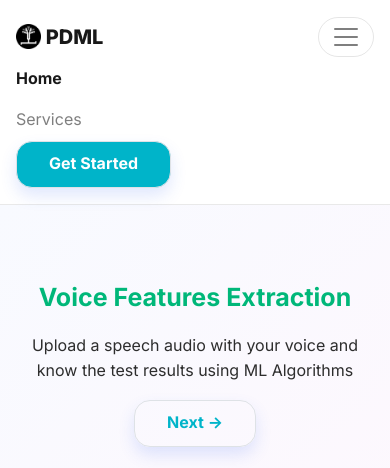
After one commit to 19ska/Parkinsons-Disease, a Python web app: template Flask Project/templates/voice-file-upload.html in a window 390 px wide, after a click on "Toggle navigation". The commit adds this page. Shown: the top 468 px of the page. Run offline with Jinja, Linux system fonts and the light colour scheme; the template is opened without the code that fills it, so the values that code supplies are empty; some libraries are stand-ins or nearby versions.

Commit message:
major updates like fileuploadation, and telgram bots

```diff
--- a/Flask Project/requiremnts.txt
+++ b/Flask Project/requiremnts.txt
@@ -5,3 +5,7 @@ xgboost==1.7.5
 eyed3==0.9.7
 ffmpeg==1.4
 matplotlib==3.7.1
+pyTelegramBotAPI==4.10.0
+praat-parselmouth==0.4.3
+seaborn==0.12.2
+my-voice-analysis==0.7
--- a/Flask Project/templates/prediction-data-entry.html
+++ b/Flask Project/templates/prediction-data-entry.html
@@ -56,7 +56,7 @@
         <div class="container py-4 py-xl-5">
             <div class="row mb-5">
                 <div class="col-md-8 col-xl-6 text-center mx-auto">
-                    <p class="font-weight-bold text-success mb-2">Enter the data</p>
+                    <p class="font-weight-bold text-success mb-2" style="font-size: 18px;">Enter the data</p>
                     <!-- <h2 class="font-weight-bold"><strong>What People Say About us</strong></h2>
                     <p class="text-muted">No matter the project, our team can handle it.&nbsp;</p> -->
                 </div>
--- /dev/null
+++ b/Flask Project/templates/voice-file-upload.html
@@ -0,0 +1,228 @@
+<!DOCTYPE html>
+<html lang="en">
+
+<head>
+    <meta charset="utf-8">
+    <meta name="viewport" content="width=device-width, initial-scale=1.0, shrink-to-fit=no">
+    <title>PMDL Voice</title>
+    <link rel="icon" type="image/x-icon" href="static/images/logo.ico">
+    <link rel="stylesheet" href="static/assets/bootstrap/css/bootstrap.min.css?h=a884aa3b60a93ebd290b9fa341049391">
+    <link rel="stylesheet" href="https://fonts.googleapis.com/css?family=Inter:300italic,400italic,600italic,700italic,800italic,400,300,600,700,800&amp;display=swap">
+    <link rel="stylesheet" href="https://cdnjs.cloudflare.com/ajax/libs/animate.css/3.5.2/animate.min.css">
+    <link rel="stylesheet" href="static/assets/css/Banner-Heading-Image-images.css?h=4f3cfa46e40e236365345fc77963f4b8">
+</head>
+
+<body>
+    <!-- Start: Navbar Centered Links -->
+    <nav class="navbar navbar-light navbar-expand-md sticky-top navbar-shrink py-3" id="mainNav">
+        <div class="container">
+          <a class="navbar-brand d-flex align-items-center" data-bss-hover-animate="pulse" href="/">
+            <img src="static/images/logo.ico" alt="" srcset="" width="25px" height="25px"> &nbsp;
+            <span><strong>PDML</strong>
+              </span>
+            </a>
+            <button data-toggle="collapse" class="navbar-toggler" data-target="#navcol-3"><span class="sr-only">Toggle navigation</span><span class="navbar-toggler-icon"></span></button>
+            <div class="collapse navbar-collapse" id="navcol-3">
+                <ul class="navbar-nav mx-auto">
+                    <li class="nav-item"><a class="nav-link active" data-bss-hover-animate="pulse" href="/">Home</a></li>
+                    <li class="nav-item"><a class="nav-link" data-bss-hover-animate="pulse" href="#servicesss">Services</a></li>
+                </ul>
+                <a class="btn btn-info border rounded shadow" role="button" data-bss-hover-animate="pulse" href="/select">Get Started</a>
+            </div>
+        </div>
+      </nav>
+      <!-- End: Navbar Centered Links -->
+
+    <header class="bg-primary-gradient" id="header" style="display: block;">
+        <!-- Start: Voice Feature Headings -->
+        <div class="container py-4 py-xl-5">
+            <div class="row py-5">
+                <div class="col-md-6 text-center text-md-left d-flex d-sm-flex d-md-flex justify-content-center align-items-center justify-content-md-start align-items-md-center justify-content-xl-end mb-4">
+                    <div style="max-width: 450px;">
+                        <p class="font-weight-bold text-success mb-2" style="font-size: 25px;">Voice Features Extraction</p>
+                        <p class="my-3">Upload a speech audio with your voice and know the test results using ML Algorithms</p>
+                        <center><button class="btn btn-outline-info border rounded shadow" role="button" data-bss-hover-animate="pulse" type="button" onclick="question_one();">Next -></button></center>
+                    </div>
+                </div>
+                <div class="col-md-6 mb-4">
+                    <div class="p-5 mx-lg-5" style="background: url(&quot;/assets/img/blob.svg?h=6d33157a34a70dbf84eebff502fc118a&quot;) center / contain no-repeat;">
+                        <lottie-player src="https://assets8.lottiefiles.com/packages/lf20_bXsnEx.json" mode="normal" loop="" autoplay="" speed="1.5"></lottie-player>
+                    </div>
+                </div>
+            </div>
+        </div><!-- End: Feature Headings -->
+    </header>
+
+    <header class="bg-primary-gradient" id="question_two" style="display: none;">
+        <!-- Start: Voice Feature Q1 -->
+        <div class="container py-4 py-xl-5">
+            <div class="row py-5">
+                <div class="col-md-6">
+                    <div class="p-5 mx-lg-5" style="background: url(&quot;/assets/img/blob.svg?h=6d33157a34a70dbf84eebff502fc118a&quot;) center / contain no-repeat;">
+                        <lottie-player src="https://assets2.lottiefiles.com/packages/lf20_owkzfxim.json" mode="normal" loop="" autoplay="" speed="1.5"></lottie-player>
+                    </div>
+                </div>
+                <div class="col-md-6 text-center text-md-left d-flex d-sm-flex d-md-flex justify-content-center align-items-center justify-content-md-start align-items-md-center justify-content-xl-end mb-4">
+                    <div style="max-width: 450px;">
+                        <p class="font-weight-bold text-success mb-2" style="font-size: 25px;">Do have voice recordings? </p>
+                        <p class="my-3">Select You Options</p>
+                        <div class="row py-5">
+                            <div class="col-md-6">
+                                <center>
+                                    <button class="btn btn-outline-info border rounded shadow" role="button" data-bss-hover-animate="pulse" type="button" onclick="question_two_yes();">Yes
+                                        <svg xmlns="http://www.w3.org/2000/svg" width="16" height="16" fill="currentColor" class="bi bi-emoji-smile-fill" viewBox="0 0 16 16">
+                                            <path d="M8 16A8 8 0 1 0 8 0a8 8 0 0 0 0 16zM7 6.5C7 7.328 6.552 8 6 8s-1-.672-1-1.5S5.448 5 6 5s1 .672 1 1.5zM4.285 9.567a.5.5 0 0 1 .683.183A3.498 3.498 0 0 0 8 11.5a3.498 3.498 0 0 0 3.032-1.75.5.5 0 1 1 .866.5A4.498 4.498 0 0 1 8 12.5a4.498 4.498 0 0 1-3.898-2.25.5.5 0 0 1 .183-.683zM10 8c-.552 0-1-.672-1-1.5S9.448 5 10 5s1 .672 1 1.5S10.552 8 10 8z"/>
+                                        </svg>
+                                    </button>
+                                </center>
+                            </div>
+                            <div class="col-md-6">
+                                <center>
+                                    <button class="btn btn-outline-info border rounded shadow" role="button" data-bss-hover-animate="pulse" type="button" onclick="question_two_no();">No
+                                        <svg xmlns="http://www.w3.org/2000/svg" width="16" height="16" fill="currentColor" class="bi bi-emoji-frown-fill" viewBox="0 0 16 16">
+                                            <path d="M8 16A8 8 0 1 0 8 0a8 8 0 0 0 0 16zM7 6.5C7 7.328 6.552 8 6 8s-1-.672-1-1.5S5.448 5 6 5s1 .672 1 1.5zm-2.715 5.933a.5.5 0 0 1-.183-.683A4.498 4.498 0 0 1 8 9.5a4.5 4.5 0 0 1 3.898 2.25.5.5 0 0 1-.866.5A3.498 3.498 0 0 0 8 10.5a3.498 3.498 0 0 0-3.032 1.75.5.5 0 0 1-.683.183zM10 8c-.552 0-1-.672-1-1.5S9.448 5 10 5s1 .672 1 1.5S10.552 8 10 8z"/>
+                                        </svg>
+                                    </button>
+                                </center>
+                            </div>
+                        </div>
+                    </div>
+                </div>
+            </div>
+        </div><!-- End: Voice Feature Q1 -->
+    </header>
+
+    <header class="bg-primary-gradient" id="question_three" style="display: none;" onclick="question_three();">
+        <!-- Start: Voice Feature Q2 -->
+        <div class="container py-4 py-xl-5">
+            <div class="row py-5">
+                <div class="col-md-6 text-center text-md-left d-flex d-sm-flex d-md-flex justify-content-center align-items-center justify-content-md-start align-items-md-center justify-content-xl-end mb-4">
+                    <div style="max-width: 450px;">
+                        <p class="font-weight-bold text-success mb-2" style="font-size: 25px;">General Instructions</p>
+                        <p class="my-3">1. Make sure you audio file is minimum of 2.30 seconds.</p>
+                        <p class="my-3">2. Make sure you have recorded in the noise cancelation room.</p>
+                        <p class="my-3">3. Only mp3, mp4, wav file dormats are accepted.</p>
+                        <p class="my-3">4. Do not upload video files consting mp4 format.</p>
+                        <p class="my-3">5. Maximum file size is 15mb.</p>
+                        <center><button class="btn btn-outline-info border rounded shadow" role="button" data-bss-hover-animate="pulse" type="button" onclick="question_one();">Next -></button></center>
+                    </div>
+                </div>
+                <div class="col-md-6 mb-4">
+                    <div class="p-5 mx-lg-5" style="background: url(&quot;/assets/img/blob.svg?h=6d33157a34a70dbf84eebff502fc118a&quot;) center / contain no-repeat;">
+                        <lottie-player src="https://assets1.lottiefiles.com/packages/lf20_MO5MPFgTv1.json" mode="normal" loop="" autoplay="" speed="1.5"></lottie-player>
+                    </div>
+                </div>
+            </div>
+        </div><!-- End: Voice Feature Q3 -->
+    </header>
+
+    <header class="bg-primary-gradient" id="question_four" style="display: none;" onclick="question_four();">
+        <!-- Start: Voice Feature Headings -->
+        <div class="container py-4 py-xl-5">
+            <div class="row py-5">
+                <div class="col-md-6 text-center text-md-left d-flex d-sm-flex d-md-flex justify-content-center align-items-center justify-content-md-start align-items-md-center justify-content-xl-end mb-4">
+                    <div style="max-width: 450px;">
+                        <p class="font-weight-bold text-success mb-2" style="font-size: 25px;">Upload Audio File</p>
+                        <p class="my-3">Upload a speech audio with your voice and know the test results using ML Algorithms</p>
+                        <form method="POST"action="/upload" enctype=multipart/form-data>
+                            <input class="form-control" type="file" id="audioFileInput" name="file" accept=".mp3, .mp4, .wav"> <br>
+                            <center><button class="btn btn-outline-info border rounded shadow" role="button" data-bss-hover-animate="pulse" type="submit" style="display: none;" id="uploadsss">Upload</button></center>
+                            <!-- <p class="my-3" style="color: red;" id="error" style="display: none;">Error: File size is large.Upto 15mb is allowed</p> -->
+                        </form>
+                        <center><button class="btn btn-outline-info border rounded shadow" role="button" data-bss-hover-animate="pulse" type="button" onclick="file_validate();" style="display: block;"id="validatesss">Next-></button></center>
+                    </div>
+                </div>
+                <div class="col-md-6 mb-4">
+                    <div class="p-5 mx-lg-5" style="background: url(&quot;/assets/img/blob.svg?h=6d33157a34a70dbf84eebff502fc118a&quot;) center / contain no-repeat;">
+                        <lottie-player src="https://assets8.lottiefiles.com/packages/lf20_bXsnEx.json" mode="normal" loop="" autoplay="" speed="1.5"></lottie-player>
+                    </div>
+                </div>
+            </div>
+        </div><!-- End: Feature Headings -->
+    </header>
+
+    <section class="py-5">
+        <!-- Start: Testimonials -->
+        <div class="container py-4 py-xl-5">
+
+        </div>
+        <!-- End: Testimonials -->
+    </section>
+    <!-- Start: Footer Multi Column -->
+    <footer class="bg-primary-gradient">
+        <div class="container py-4 py-lg-5">
+            <hr>
+            <div class="text-muted d-flex justify-content-between pt-3">
+                <p class="mb-0">Copyright © 2023 PMDL</p>
+            </div>
+        </div>
+    </footer>
+    <!-- End: Footer Multi Column -->
+    <script>
+        function question_one(){
+            document.getElementById("header").style.display="none";
+            document.getElementById("question_two").style.display="block";
+            document.getElementById("question_three").style.display="none";
+            document.getElementById("question_four").style.display="none";
+        }
+        function question_two_yes(){
+            document.getElementById("header").style.display="none";
+            document.getElementById("question_two").style.display="none";
+            document.getElementById("question_three").style.display="block";
+            document.getElementById("question_four").style.display="none";
+        }
+        function question_three(){
+            document.getElementById("header").style.display="none";
+            document.getElementById("question_two").style.display="none";
+            document.getElementById("question_three").style.display="none";
+            document.getElementById("question_four").style.display="block";
+        }
+        function file_validate(){
+            Swal.fire({
+            title: 'Do you want to continue?',
+            showDenyButton: true,
+            confirmButtonText: 'Yes',
+            denyButtonText: `No`,
+            }).then((result) => {
+            /* Read more about isConfirmed, isDenied below */
+            if (result.isConfirmed) {
+                var input = document.getElementById("audioFileInput");
+                var file = input.files;
+                if(file.length==0){
+                    Swal.fire('No File Choosen', '', 'error')
+                   // alert("No File Chosen");
+                    return false;
+                }
+
+                var fileSize = Math.round((file[0].size / 1024));
+
+                if (fileSize <= 20*1024) {
+                    Swal.fire('Your file has been accepted,click on upload to get results.', '', 'success')
+                    document.getElementById("uploadsss").style.display="block";
+                    document.getElementById("validatesss").style.display="none";
+                    //alert("Uploaded");
+                } else {
+                    totalsize=fileSize/1024;
+                    Swal.fire('File size is too large.only 15mb is allowed. Current file size is:'+fileSize+'kb = '+totalsize+'mb','','error')
+                    document.getElementById("error").style.display="block";
+                    //alert("Error! File too large");
+                }
+                // Swal.fire('Saved!', '', 'success')
+            } else if (result.isDenied) {
+                Swal.fire('File not uploaded', '', 'error')
+            }
+            })
+
+        }
+    </script>
+    <script src="sweetalert2.all.min.js"></script>
+    <script src="https://cdnjs.cloudflare.com/ajax/libs/jquery/3.6.0/jquery.min.js"></script>
+    <script src="https://cdnjs.cloudflare.com/ajax/libs/twitter-bootstrap/4.6.1/js/bootstrap.bundle.min.js"></script>
+    <script src="https://cdn.jsdelivr.net/npm/@lottiefiles/lottie-player@1.5.7/dist/lottie-player.min.js"></script>
+    <script src="static/assets/js/bs-init.js?h=204f7443d4f5b0aced5b29f8710544b2"></script>
+    <script src="static/assets/js/bold-and-bright.js?h=78569998362133b84a76614652f3624f"></script>
+    <!-- Sweet alert -->
+    <script src="https://cdn.jsdelivr.net/npm/sweetalert2@11"></script>
+</body>
+
+</html>
--- a/telegram/constants.py
+++ /dev/null
@@ -1 +0,0 @@
-API_KEY = '6161309317:AAE8v7STJuBedd33NnCmtTrGauLFwm0vc1w'
```
Also changed, not shown: Flask Project/app.py (+15 -2 lines), Flask Project/py.py (deleted, +0 -38 lines), PMDL-Bot/app.py (added, +93 -0 lines), telegram/app.py (deleted, +0 -84 lines), telegram/responses.py (deleted, +0 -10 lines), 8 other files.
